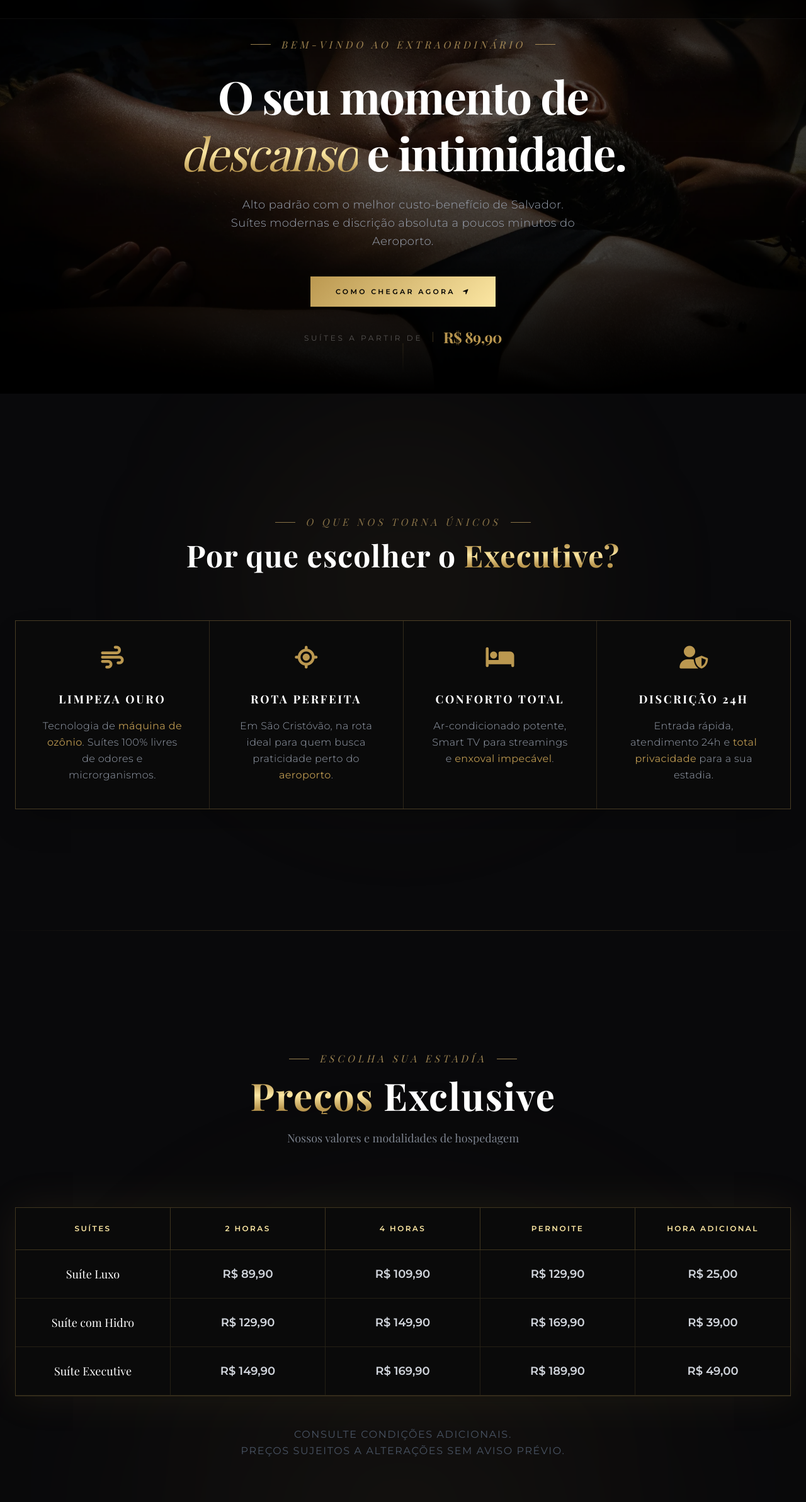
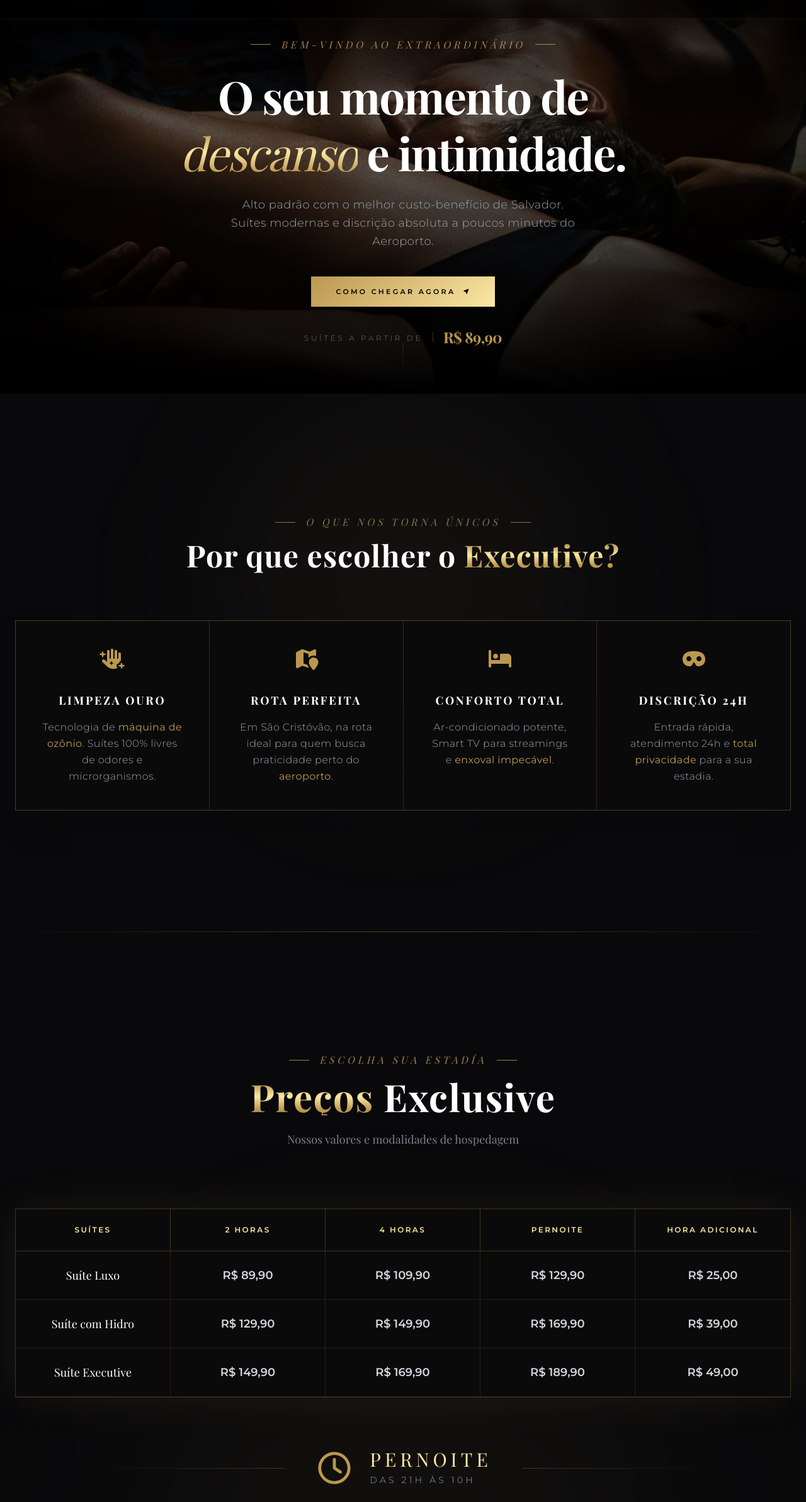
Before and after one commit to agencianotoria/executive-motel, a website built with Vite: page index.html in a window 1280 px wide. Shown: the part 175-2560 px from the top of the page at 63% size. Built offline with nearby package versions, Linux system fonts and the light colour scheme.

Commit message:
Link dos ícones Awesome removido e substituído pelo sistema de sprite svg.

```diff
--- a/index.html
+++ b/index.html
@@ -8,7 +8,6 @@
 	<link rel="preconnect" href="https://fonts.googleapis.com">
 	<link rel="preconnect" href="https://fonts.gstatic.com" crossorigin>
 	<link rel="icon" type="image/png" href="/favicon.png">
-	<link rel="stylesheet" href="https://cdnjs.cloudflare.com/ajax/libs/font-awesome/6.5.1/css/all.min.css">
 </head>
 
 <body class="selection:bg-gold-executive selection:text-black">
@@ -114,8 +113,10 @@
 							<span
 								class="relative z-10 flex items-center gap-3 font-sans text-[11px] font-bold uppercase tracking-[0.3em] text-black">
 								Como chegar agora
-								<i
-									class="fa-solid fa-location-arrow text-[10px] transition-transform duration-500 group-hover:translate-x-1 group-hover:-translate-y-1"></i>
+								<svg
+									class="w-[11px] h-[11px] transition-transform duration-500 group-hover:translate-x-1 group-hover:-translate-y-1 fill-current">
+									<use href="/svgs/icons.svg#location-arrow"></use>
+								</svg>
 							</span>
 						</a>
 
@@ -163,8 +164,11 @@
 					<div
 						class="bg-[#0a0a0a] p-10 flex flex-col items-center text-center group hover:bg-[#0f0f0f] transition-colors duration-500">
 						<div class="mb-8 relative">
-							<i
-								class="fa-solid fa-wind text-4xl text-gold-executive transform transition-transform duration-500 group-hover:scale-110"></i>
+							<svg
+								class="w-10 h-10 text-gold-executive fill-current relative z-10 transform transition-transform duration-500 group-hover:scale-110">
+								<use href="/svgs/icons.svg#hand-sparkles"></use>
+							</svg>
+
 							<div
 								class="absolute -inset-4 bg-gold-executive/20 blur-xl rounded-full opacity-0 group-hover:opacity-100 transition-opacity duration-500">
 							</div>
@@ -180,8 +184,10 @@
 					<div
 						class="bg-[#0a0a0a] p-10 flex flex-col items-center text-center group hover:bg-[#0f0f0f] transition-colors duration-500">
 						<div class="mb-8 relative">
-							<i
-								class="fa-solid fa-location-crosshairs text-4xl text-gold-executive transform transition-transform duration-500 group-hover:scale-110"></i>
+							<svg
+								class="w-10 h-10 text-gold-executive fill-current relative z-10 transform transition-transform duration-500 group-hover:scale-110">
+								<use href="/svgs/icons.svg#map-location"></use>
+							</svg>
 							<div
 								class="absolute -inset-4 bg-gold-executive/20 blur-xl rounded-full opacity-0 group-hover:opacity-100 transition-opacity duration-500">
 							</div>
@@ -197,8 +203,10 @@
 					<div
 						class="bg-[#0a0a0a] p-10 flex flex-col items-center text-center group hover:bg-[#0f0f0f] transition-colors duration-500">
 						<div class="mb-8 relative">
-							<i
-								class="fa-solid fa-bed text-4xl text-gold-executive transform transition-transform duration-500 group-hover:scale-110"></i>
+							<svg
+								class="w-10 h-10 text-gold-executive fill-current relative z-10 transform transition-transform duration-500 group-hover:scale-110">
+								<use href="/svgs/icons.svg#bed"></use>
+							</svg>
 							<div
 								class="absolute -inset-4 bg-gold-executive/20 blur-xl rounded-full opacity-0 group-hover:opacity-100 transition-opacity duration-500">
 							</div>
@@ -214,8 +222,10 @@
 					<div
 						class="bg-[#0a0a0a] p-10 flex flex-col items-center text-center group hover:bg-[#0f0f0f] transition-colors duration-500">
 						<div class="mb-8 relative">
-							<i
-								class="fa-solid fa-user-shield text-4xl text-gold-executive transform transition-transform duration-500 group-hover:scale-110"></i>
+							<svg
+								class="w-10 h-10 text-gold-executive fill-current relative z-10 transform transition-transform duration-500 group-hover:scale-110">
+								<use href="/svgs/icons.svg#mask"></use>
+							</svg>
 							<div
 								class="absolute -inset-4 bg-gold-executive/20 blur-xl rounded-full opacity-0 group-hover:opacity-100 transition-opacity duration-500">
 							</div>
@@ -375,6 +385,32 @@
 					</div>
 				</div>
 
+				<div class="mt-20 flex items-center justify-center w-full">
+					<div class="flex items-center justify-center w-full max-w-5xl px-6">
+
+						<div class="hidden md:block flex-1 h-px bg-gradient-to-r from-transparent to-gold-executive/30"></div>
+
+						<div class="flex items-center gap-6 px-0 md:px-12 shrink-0">
+							<svg class="w-14 h-14 md:w-16 md:h-16 text-gold-executive fill-current shrink-0">
+								<use href="/svgs/icons.svg#clock-2"></use>
+							</svg>
+
+							<div class="flex flex-col text-left">
+								<h3
+									class="font-serif text-2xl md:text-3xl text-gold-light tracking-[0.2em] uppercase leading-none mb-2">
+									Pernoite
+								</h3>
+								<p class="text-gray-400 font-sans text-[12px] md:text-sm tracking-[0.3em] uppercase font-light">
+									Das 21h às 10h
+								</p>
+							</div>
+						</div>
+
+						<div class="hidden md:block flex-1 h-px bg-gradient-to-l from-transparent to-gold-executive/30"></div>
+
+					</div>
+				</div>
+
 				<div class="text-center mt-12 text-[16px] text-gray-600 uppercase tracking-widest leading-relaxed">
 					Consulte Condições Adicionais.<br>Preços sujeitos a alterações sem aviso prévio.
 				</div>
@@ -386,8 +422,9 @@
 			<div class="container mx-auto px-6 grid md:grid-cols-3 gap-16 md:gap-0 text-center">
 
 				<div class="group flex flex-col items-center px-6 md:border-r border-gold-executive/10">
-					<i
-						class="fa-solid fa-calendar-xmark text-3xl text-gold-executive mb-6 transform transition-transform duration-500 group-hover:scale-110 group-hover:-translate-y-1"></i>
+					<svg class="w-8 h-8 text-gold-executive mb-6 fill-current transform transition-transform duration-500 group-hover:scale-110 group-hover:-translate-y-1">
+        				<use href="/svgs/icons.svg#calendar-xmark"></use>
+    				</svg>
 					<h4
 						class="font-serif text-lg font-bold mb-3 uppercase tracking-[0.2em] text-white group-hover:text-gold-light transition-colors duration-500">
 						Sem Burocracia</h4>
@@ -397,8 +434,9 @@
 				</div>
 
 				<div class="group flex flex-col items-center px-6 md:border-r border-gold-executive/10">
-					<i
-						class="fa-solid fa-moon text-3xl text-gold-executive mb-6 transform transition-transform duration-500 group-hover:scale-110 group-hover:-translate-y-1"></i>
+					<svg class="w-8 h-8 text-gold-executive mb-6 fill-current transform transition-transform duration-500 group-hover:scale-110 group-hover:-translate-y-1">
+        				<use href="/svgs/icons.svg#moon"></use>
+    				</svg>
 					<h4
 						class="font-serif text-lg font-bold mb-3 uppercase tracking-[0.2em] text-white group-hover:text-gold-light transition-colors duration-500">
 						Pernoite</h4>
@@ -408,8 +446,9 @@
 				</div>
 
 				<div class="group flex flex-col items-center px-6">
-					<i
-						class="fa-solid fa-clock text-3xl text-gold-executive mb-6 transform transition-transform duration-500 group-hover:scale-110 group-hover:-translate-y-1"></i>
+					<svg class="w-8 h-8 text-gold-executive mb-6 fill-current transform transition-transform duration-500 group-hover:scale-110 group-hover:-translate-y-1">
+        				<use href="/svgs/icons.svg#clock"></use>
+    				</svg>
 					<h4
 						class="font-serif text-lg font-bold mb-3 uppercase tracking-[0.2em] text-white group-hover:text-gold-light transition-colors duration-500">
 						Atendimento 24h</h4>
@@ -460,8 +499,10 @@
 							target="_blank"
 							class="inline-flex items-center gap-5 border border-gold-executive/40 text-gold-executive py-5 px-10 font-sans text-sm font-bold uppercase tracking-[0.3em] hover:bg-gold-executive hover:text-black transition-all duration-500 group shadow-xl">
 							Abrir no GPS
-							<i
-								class="fa-solid fa-location-arrow text-sm transform transition-transform duration-500 group-hover:translate-x-1 group-hover:-translate-y-1"></i>
+							<svg
+								class="w-4 h-4 fill-current transform transition-transform duration-500 group-hover:translate-x-1 group-hover:-translate-y-1">
+								<use href="/svgs/icons.svg#location-arrow"></use>
+							</svg>
 						</a>
 					</div>
 
@@ -503,8 +544,9 @@
 
 						<div
 							class="w-12 h-12 rounded-full border border-gold-executive/20 flex items-center justify-center group-hover:border-gold-executive group-hover:bg-gold-executive/5 transition-all duration-500 overflow-hidden">
-							<i
-								class="fa-brands fa-instagram text-xl text-gold-executive leading-none -ml-[1px] mt-[1px]"></i>
+							<svg class="w-5 h-5 text-gold-executive fill-current -ml-[1px] mt-[1px]">
+								<use href="/svgs/icons.svg#instagram"></use>
+							</svg>
 						</div>
 
 						<span
```
Also changed, not shown: public/svgs/icons.svg (added).
